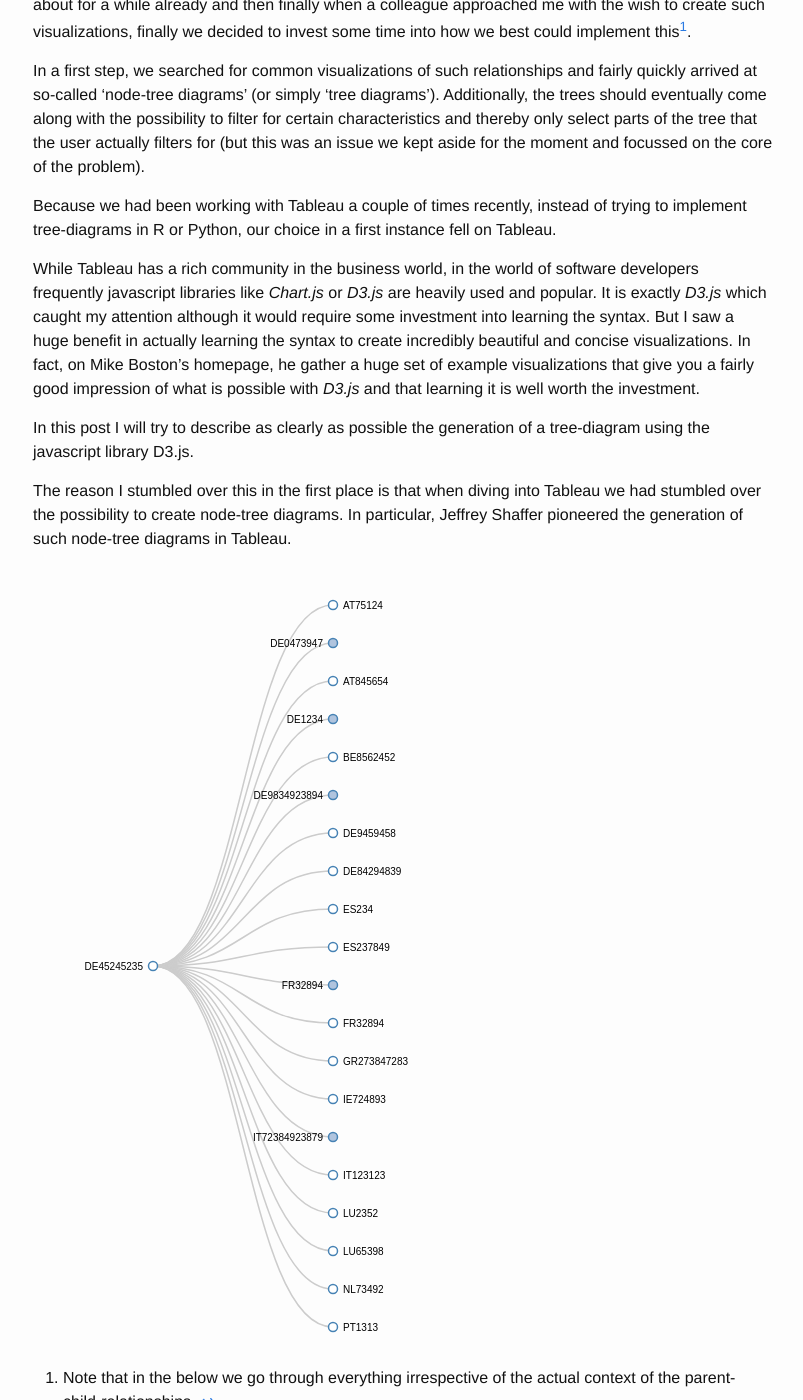
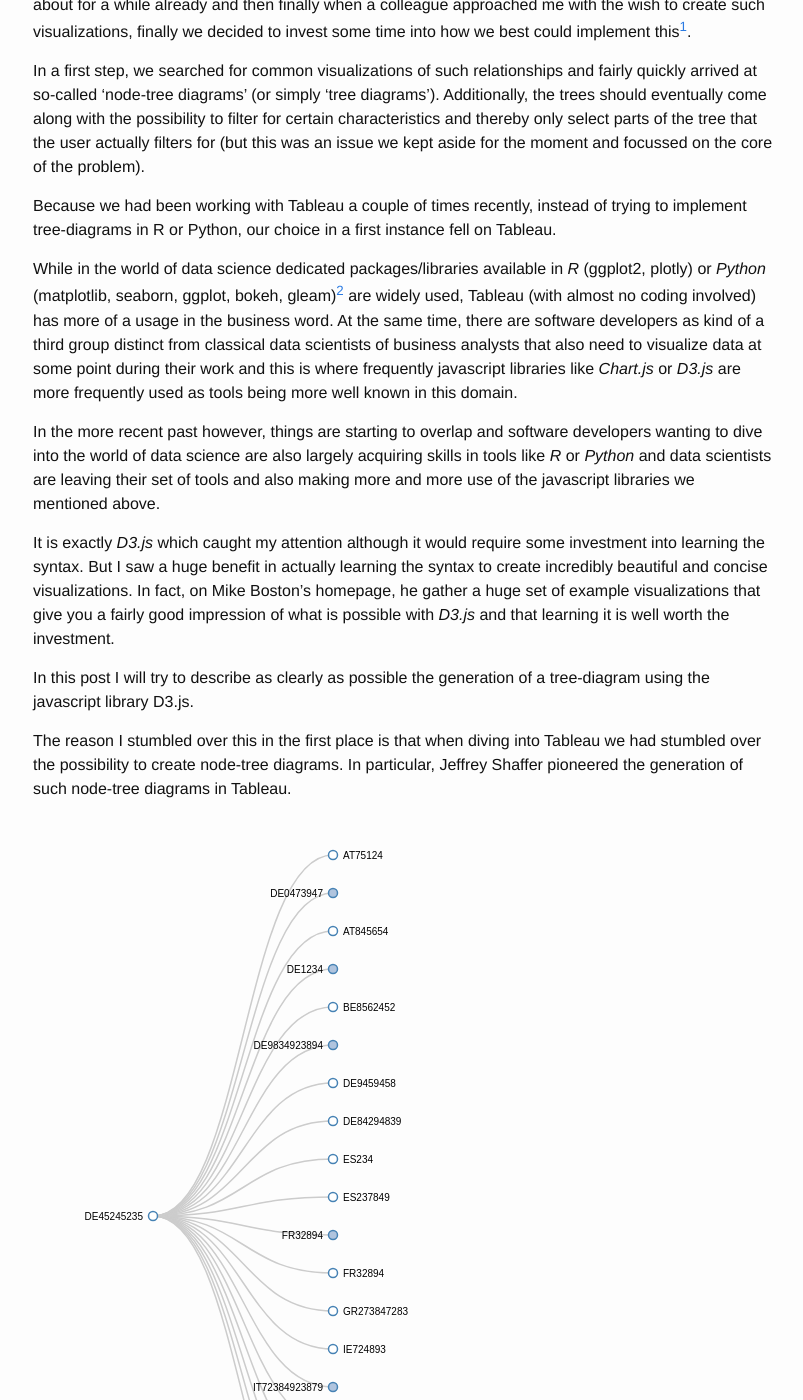
Before and after one commit to himynameismarcel/himynameismarcel.github.io, a Jekyll site: the page built from _posts/2018-03-09-Collapsible-Tree-With-D3js.markdown, in a window 1280 px wide and 1400 px high, scrolled down 255 px. Shown: the whole window, without its empty margins (237-1040 px from the left). Built offline with Jekyll 4.4.1, drawn with Linux system fonts in a browser that asks for light colours; some of the changed text lies outside the part shown.

Commit message:
small update to D3.js post

```diff
--- a/_posts/2018-03-09-Collapsible-Tree-With-D3js.markdown
+++ b/_posts/2018-03-09-Collapsible-Tree-With-D3js.markdown
@@ -12,7 +12,11 @@ In a first step, we searched for common visualizations of such relationships and
 
 Because we had been working with Tableau a couple of times recently, instead of trying to implement tree-diagrams in R or Python, our choice in a first instance fell on Tableau.
 
-While Tableau has a rich community in the business world, in the world of software developers frequently javascript libraries like *Chart.js* or *D3.js* are heavily used and popular. It is exactly *D3.js* which caught my attention although it would require some investment into learning the syntax. But I saw a huge benefit in actually learning the syntax to create incredibly beautiful and concise visualizations. In fact, on Mike Boston's homepage, he gather a huge set of example visualizations that give you a fairly good impression of what is possible with *D3.js* and that learning it is well worth the investment.
+While in the world of data science dedicated packages/libraries available in *R* (ggplot2, plotly) or *Python* (matplotlib, seaborn, ggplot, bokeh, gleam)[^2] are widely used, Tableau (with almost no coding involved) has more of a usage in the business word. At the same time, there are software developers as kind of a third group distinct from classical data scientists of business analysts that also need to visualize data at some point during their work and this is where frequently javascript libraries like *Chart.js* or *D3.js* are more frequently used as tools being more well known in this domain.
+
+In the more recent past however, things are starting to overlap and software developers wanting to dive into the world of data science are also largely acquiring skills in tools like *R* or *Python* and data scientists are leaving their set of tools and also making more and more use of the javascript libraries we mentioned above.
+
+It is exactly *D3.js* which caught my attention although it would require some investment into learning the syntax. But I saw a huge benefit in actually learning the syntax to create incredibly beautiful and concise visualizations. In fact, on Mike Boston's homepage, he gather a huge set of example visualizations that give you a fairly good impression of what is possible with *D3.js* and that learning it is well worth the investment.
 
 In this post I will try to describe as clearly as possible the generation of a tree-diagram using the javascript library D3.js.
 
@@ -192,3 +196,5 @@ function click(d) {
 
 
 [^1]: Note that in the below we go through everything irrespective of the actual context of the parent-child-relationships.
+
+[^2]: The examples of packages/libraries we have given is just a small selection of available packages in both languages.
```
Also changed, not shown: 2 other files.
